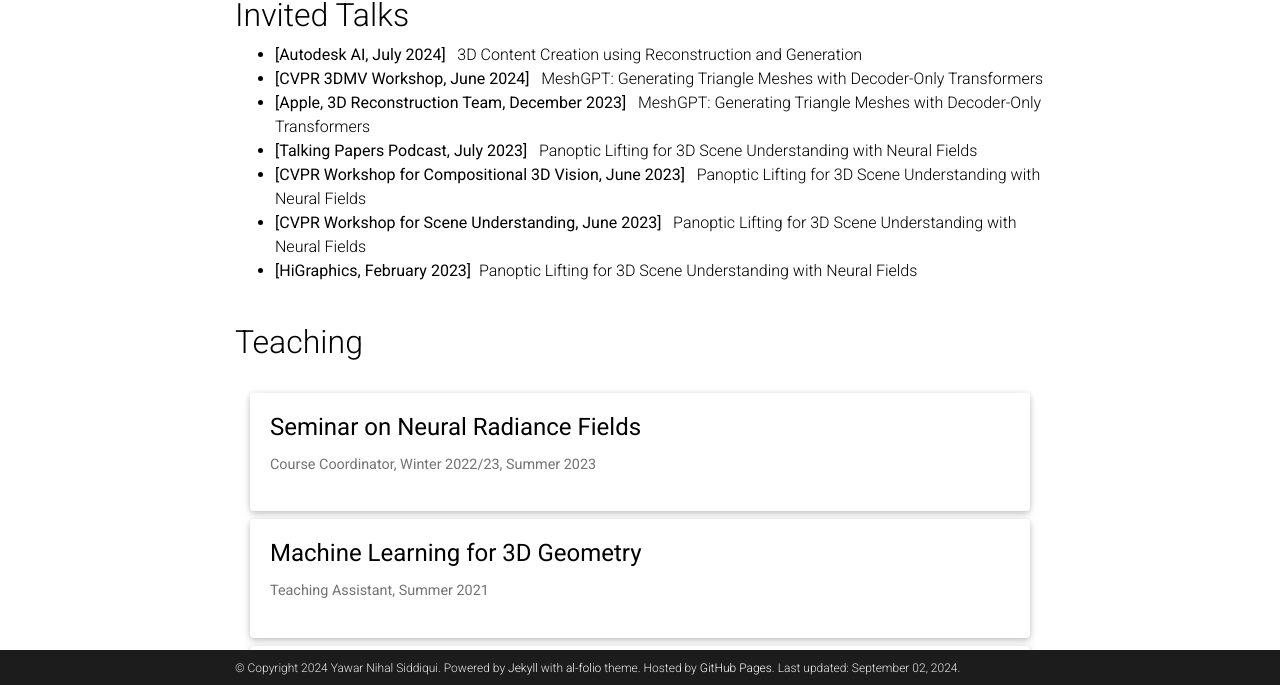
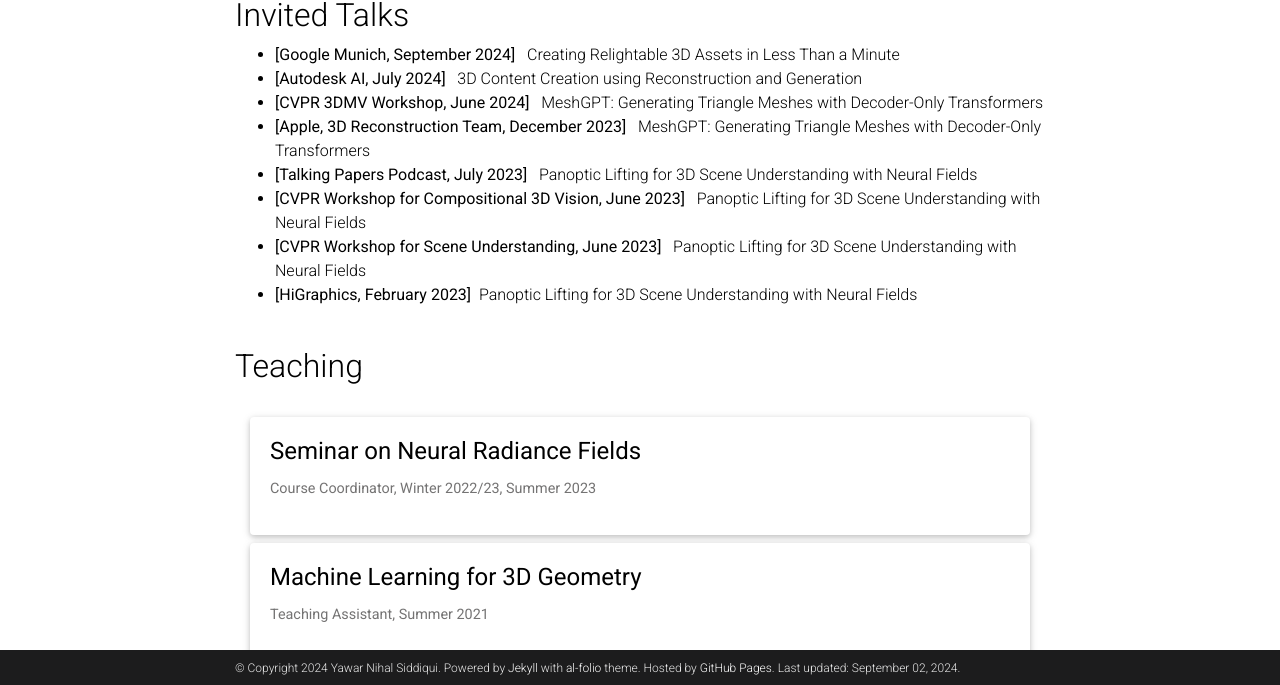
Before and after one commit to nihalsid/nihalsid.github.io, a Jekyll site: the page built from _pages/about.md, in a window 1280 px wide and 900 px high, scrolled down 513 px, cut to the strip 215-900 px from the top of the window. Built offline with Jekyll 4.4.1, drawn with Linux system fonts in a browser that asks for light colours; full-size pictures stand in for the smaller copies a plugin makes; comment, search, counter and statistics services are not loaded; a style sheet for code colours, icons or effects is not loaded.

Commit message:
Update about.html

```diff
--- a/_layouts/about.html
+++ b/_layouts/about.html
@@ -51,6 +51,7 @@ layout: default
           <div class="container">
             <div class="row">
               <ul>
+                <li><b>[Google Munich, September 2024]</b>&nbsp;&nbsp; Creating Relightable 3D Assets in Less Than a Minute</li>
                 <li><b>[Autodesk AI, July 2024]</b>&nbsp;&nbsp; 3D Content Creation using Reconstruction and Generation</li>
                 <li><b>[CVPR 3DMV Workshop, June 2024]</b>&nbsp;&nbsp; MeshGPT: Generating Triangle Meshes with Decoder-Only Transformers</li>
                 <li><b>[Apple, 3D Reconstruction Team, December 2023]</b>&nbsp;&nbsp; MeshGPT: Generating Triangle Meshes with Decoder-Only Transformers</li>
```
